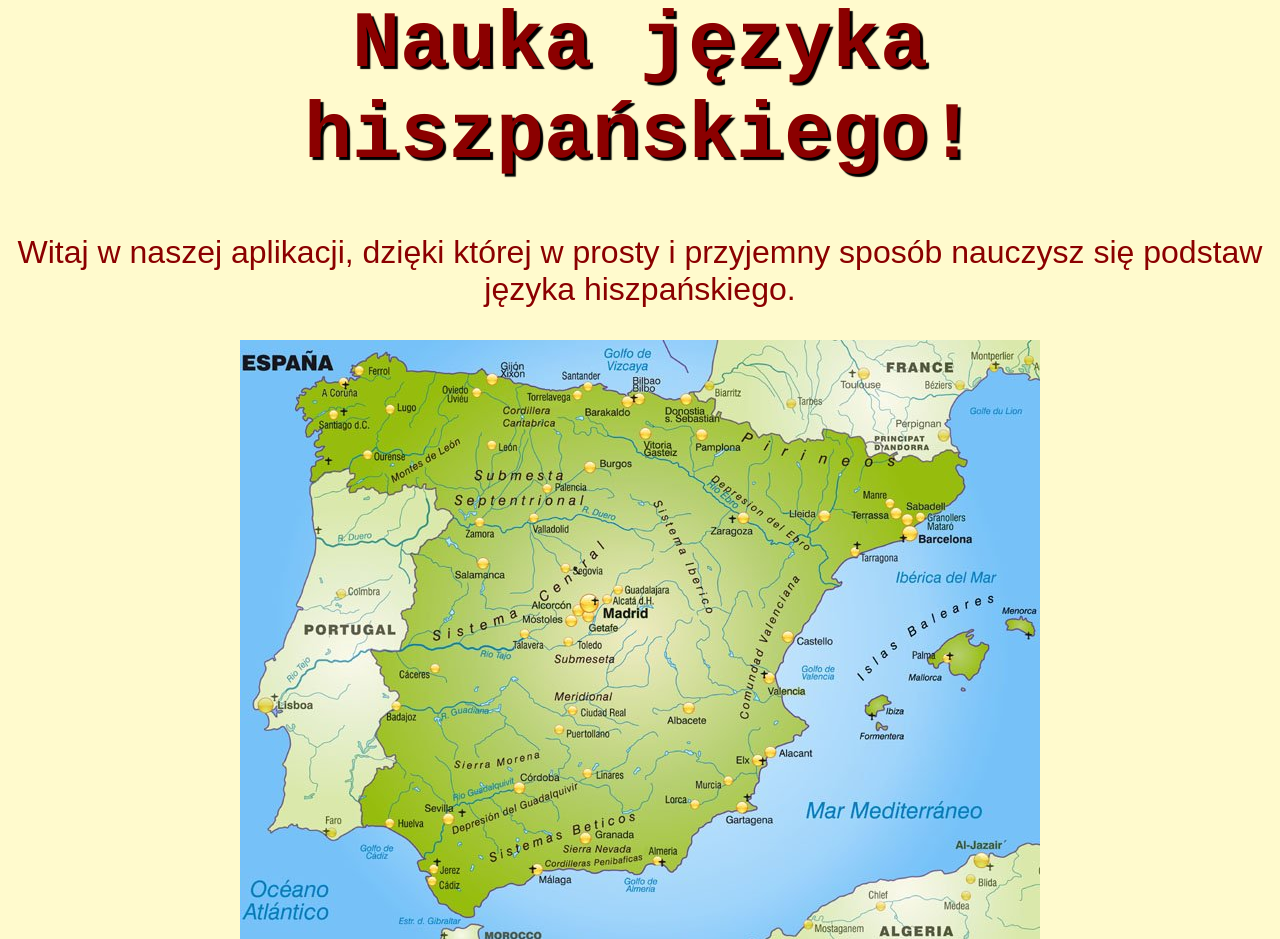
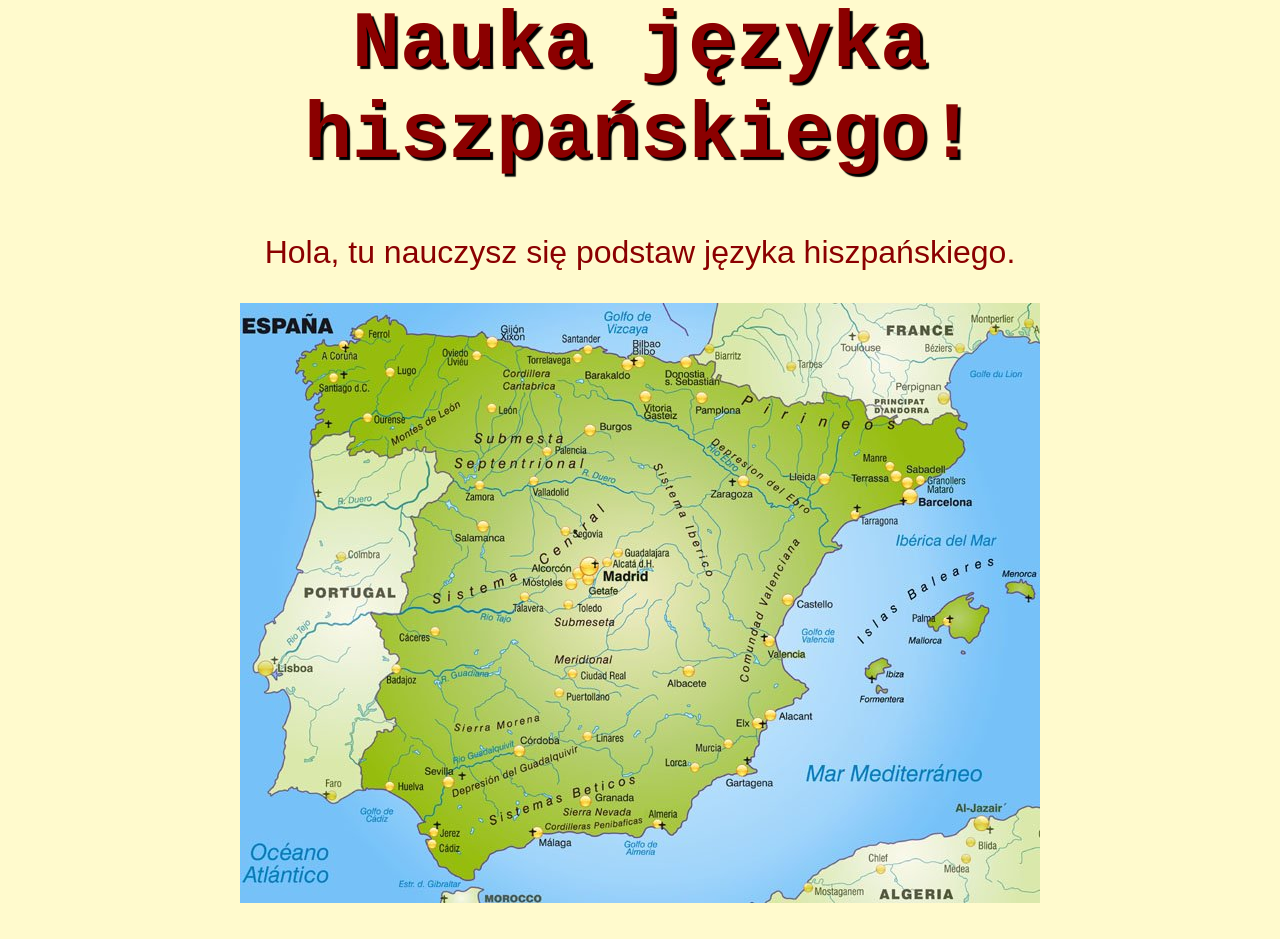
Before and after one commit to KKarolinaKK/Nauka_jezyka_hiszpanskiego, a Django app: page / in a window 1280 px wide. Shown: the part 157-1096 px from the top of the page. After the commit the page ends 1060 px from the top, so only its background shows below. Run offline with Django 3.2, Linux system fonts and the light colour scheme.

Commit message:
minimalna poprawka

```diff
--- a/uploads/templates/home.html
+++ b/uploads/templates/home.html
@@ -3,6 +3,6 @@
 {% block content %}
     <h1>Nauka języka hiszpańskiego!</h1>
 
-    <p>Witaj w naszej aplikacji, dzięki której w prosty i przyjemny sposób nauczysz się podstaw języka hiszpańskiego.</p>
+    <p>Hola, tu nauczysz się podstaw języka hiszpańskiego.</p>
     <center><img src="static\img\mapka.jpg"></center>
 {% endblock %}
```
